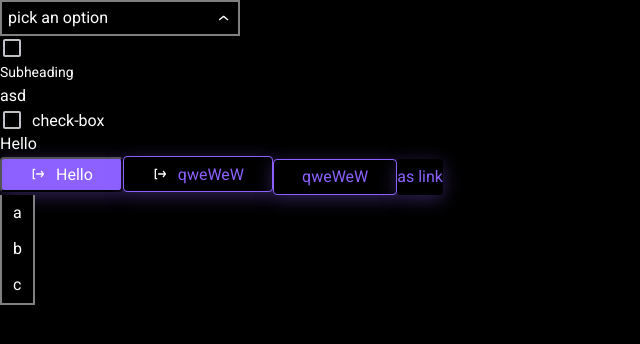
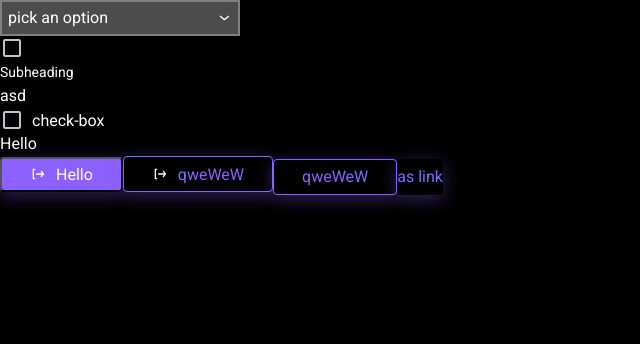
Before and after one commit to hunzah/Cards, a React (Vite) app: page / in a window 1280 px wide. Shown: the top 344 px of the page, without its empty margins (0-640 px from the left). Built offline with nearby package versions, Linux system fonts and the light colour scheme.

Commit message:
add forgot password card

```diff
--- a/src/components/ui/select/select.module.scss
+++ b/src/components/ui/select/select.module.scss
@@ -26,8 +26,8 @@
 
 .content {
   position: fixed;
+  transform: translate(-10.00174px, 0);
 
-  //transform: translate(-10.00174px, 0);
   //left: -10px;
 
   display: flex;
--- a/src/components/ui/select/select.tsx
+++ b/src/components/ui/select/select.tsx
@@ -53,13 +53,13 @@ export const Select = (props: SelectPropsType) => {
   )
 
   return (
-    <SelectRadix.Root required={required} disabled={isDisabled} open={true}>
+    <SelectRadix.Root required={required} disabled={isDisabled}>
       <SelectRadix.Trigger className={classNames.button}>
         <SelectRadix.Value placeholder={defaultPlaceholder} />
         <img src={selectArrow} alt="sellect-arrow-icon" className={s.arrowImg} />
       </SelectRadix.Trigger>
       <SelectRadix.Portal>
-        <SelectRadix.Content className={classNames.content}>
+        <SelectRadix.Content className={classNames.content} position="popper">
           <SelectRadix.Group>
             <SelectRadix.Label>
               <SelectItem className={classNames.item} options={options} />
```
